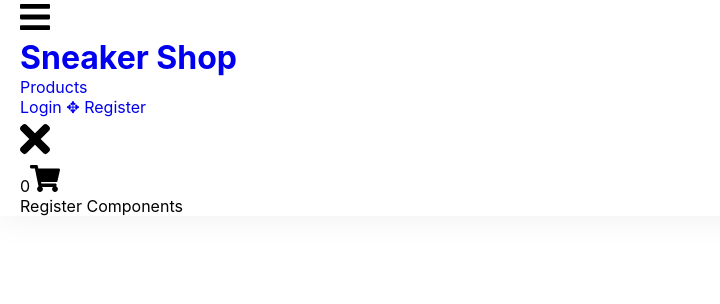
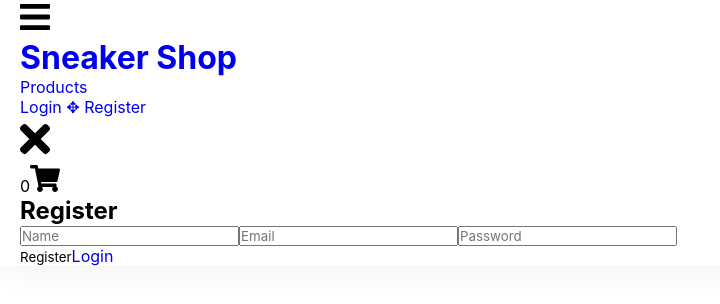
Before and after one commit to WeifengZhao1/SneakerShop, a React (Create React App) app in the folder client/: page /register in a window 1280 px wide. Shown: the top 304 px of the page, without its empty margins (0-720 px from the left). Built offline with nearby package versions, Linux system fonts and the light colour scheme; no server answers.

Commit message:
Login & Register

```diff
--- /dev/null
+++ b/client/src/components/mainpages/auth/Login.css
@@ -0,0 +1,38 @@
+.login-page{
+    max-width: 500px;
+    border: 2px solid rgb(3, 165, 206);
+    border-radius: 5px;
+    padding: 30px;
+    margin: 50px auto;
+}
+.login-page h2{
+    text-transform: uppercase;
+    letter-spacing: 2px;
+    color: #555;
+}
+.login-page form input,
+.login-page form button{
+    width: 100%;
+    height: 40px;
+    margin: 10px 0;
+    padding: 0 5px;
+    outline: rgb(3, 165, 206);
+    border: 1px solid rgb(3, 165, 206);
+}
+.login-page form .row{
+    display: flex;
+    justify-content: space-between;
+    align-items: center;
+}
+.login-page form button{
+    width: 150px;
+    background: rgb(3, 165, 206);
+    color: white;
+    text-transform: uppercase;
+    letter-spacing: 2px;
+}
+.login-page form a{
+    color: orange;
+    letter-spacing: 1.3px;
+    text-transform: uppercase;
+}
--- a/client/src/components/mainpages/auth/Login.js
+++ b/client/src/components/mainpages/auth/Login.js
@@ -1,9 +1,48 @@
-import React from 'react';
+import React, { useState } from 'react';
+import { Link } from 'react-router-dom'
+import axios from 'axios';
 
 function Login() {
-  return <div>
-      Login Components
-  </div>;
+  const [user, setUser] = useState({
+    email: '', password: ''
+  })
+
+  const onChangeInput = e => {
+    const { name, value } = e.target;
+    setUser({ ...user, [name]: value })
+  }
+
+  const LoginSubmit = async e => {
+    e.preventDefault()
+    try {
+      await axios.post('/user/login', { ...user })
+
+      localStorage.setItem('firstLogin', true)
+      window.location.href = "/";
+
+    } catch (err) {
+      alert(err.response.data.msg)
+    }
+  }
+
+  return (
+    <div className='login-page'>
+      <form onSubmit={LoginSubmit}>
+        <h2>Login</h2>
+        <input type="email" name="email" required
+          placeholder="Email" value={user.email} onChange={onChangeInput} />
+
+        <input type="password" name="password" required autoComplete='on'
+          placeholder="Password" value={user.password} onChange={onChangeInput} />
+
+        <div className='row'>
+          <button type="submit">Login</button>
+          <Link to="/register">Register</Link>
+        </div>
+
+      </form>
+    </div>
+  )
 }
 
 export default Login;
--- a/client/src/components/mainpages/auth/Register.js
+++ b/client/src/components/mainpages/auth/Register.js
@@ -1,9 +1,51 @@
-import React from 'react';
+import React, { useState } from 'react';
+import { Link } from 'react-router-dom'
+import axios from 'axios';
 
 function Register() {
-  return <div>
-      Register Components
-  </div>;
+  const [user, setUser] = useState({
+    name: '', email: '', password: ''
+  })
+
+  const onChangeInput = e => {
+    const { name, value } = e.target;
+    setUser({ ...user, [name]: value })
+  }
+
+  const RegisterSubmit = async e => {
+    e.preventDefault()
+    try {
+      await axios.post('/user/register', { ...user })
+
+      localStorage.setItem('firstLogin', true)
+      window.location.href = "/";
+
+    } catch (err) {
+      alert(err.response.data.msg)
+    }
+  }
+
+  return (
+    <div className='login-page'>
+      <form onSubmit={RegisterSubmit}>
+        <h2>Register</h2>
+        <input type="name" name="name" required
+          placeholder="Name" value={user.name} onChange={onChangeInput} />
+
+        <input type="email" name="email" required
+          placeholder="Email" value={user.email} onChange={onChangeInput} />
+
+        <input type="password" name="password" required autoComplete='on'
+          placeholder="Password" value={user.password} onChange={onChangeInput} />
+
+        <div className='row'>
+          <button type="submit">Register</button>
+          <Link to="/login">Login</Link>
+        </div>
+
+      </form>
+    </div>
+  )
 }
 
 export default Register;
--- a/client/src/components/mainpages/products/Products.js
+++ b/client/src/components/mainpages/products/Products.js
@@ -1,6 +1,8 @@
 import React, { useContext } from 'react';
 import { GlobalState } from '../../../GlobalState'
 import ProductItem from '../utils/productItem/ProductItem';
+import Loading from '../utils/loading/Loading'
+
 
 function Products() {
   const state = useContext(GlobalState)
@@ -9,6 +11,7 @@
   //console.log(products)
 
   return (
+    <>
     <div className="products">
       {
         products.map(product => {
@@ -16,6 +19,8 @@
         })
       }
     </div>
+    {products.length === 0 && <Loading /> }
+    </>
   )
 }
 
--- /dev/null
+++ b/client/src/components/mainpages/utils/loading/Loading.css
@@ -0,0 +1,25 @@
+.load-page{
+    background: #fff;
+    overflow: hidden;
+}
+.loader{
+    width: 300px;
+    height: 300px;
+    margin: auto;
+}
+.loader div{
+    width: calc(100% - 15px);
+    height: calc(100% - 15px);
+    border: 2px solid #fff;
+    border-top: 2px solid crimson;
+    border-radius: 50%;
+    animation: rotate 10s linear infinite alternate-reverse;
+}
+@keyframes rotate{
+    50%{
+        transform: rotate(80deg);
+    }
+    100%{
+        transform: rotate(360deg);
+    }
+}
--- /dev/null
+++ b/client/src/components/mainpages/utils/loading/Loading.js
@@ -0,0 +1,26 @@
+import React from 'react';
+import './Loading.css'
+
+function Loading() {
+  return (
+    <div className='load-page'>
+        <div className='loader'>
+            <div>
+                <div>
+                    <div>
+                        <div>
+                            <div>
+                                <div>
+                                    <div></div>
+                                </div>
+                            </div>
+                        </div>
+                    </div>
+                </div>
+            </div>
+        </div>
+    </div>
+  )
+}
+
+export default Loading;
--- a/client/src/index.css
+++ b/client/src/index.css
@@ -45,3 +45,6 @@
 
 /* ------- Product Details -------- */
 @import url("./components/mainpages/detailProduct/DetailProduct.css");
+
+/* ------- Login/Register -------- */
+@import url('./components/mainpages/auth/Login.css');
```
